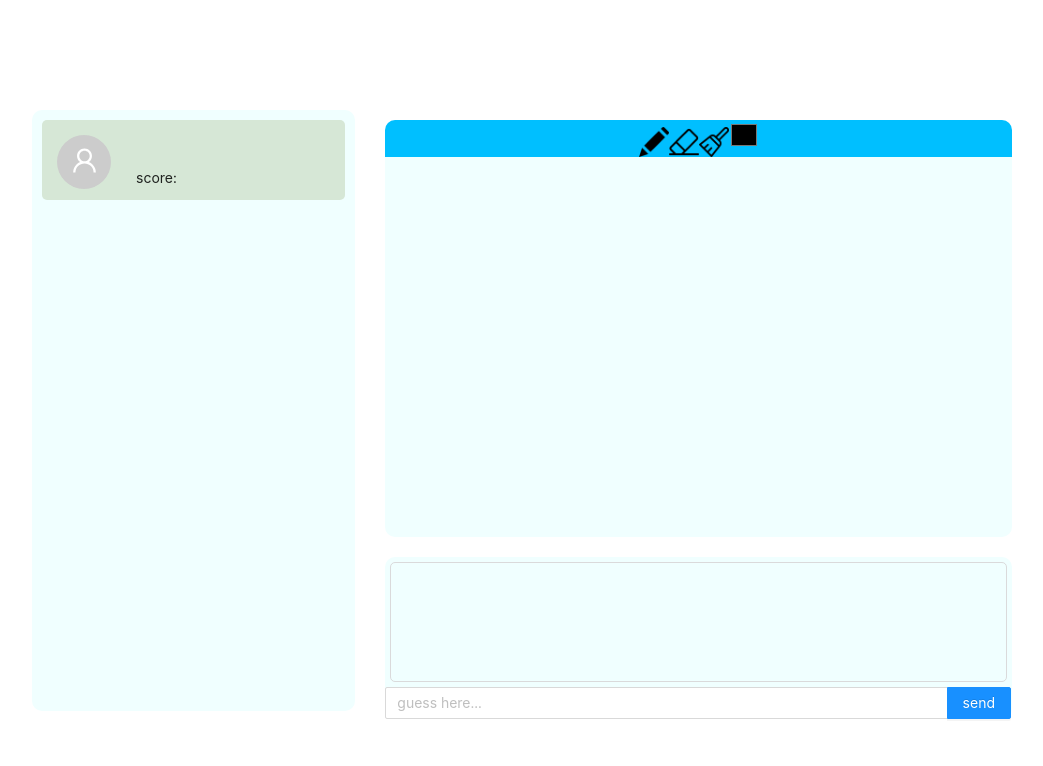
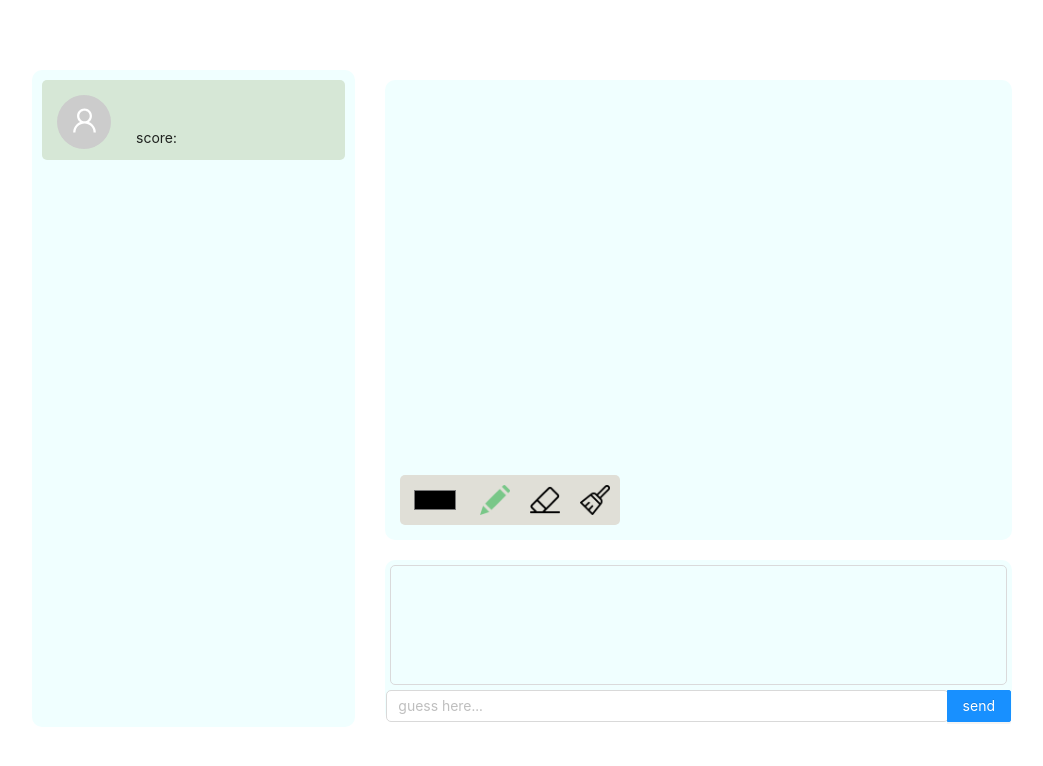
Before and after one commit to Alx-Lai/wp1092, a React (Create React App) app in the folder final/frontend/: page / in a window 1280 px wide. Both pictures are taken after a click on the button "Play". Shown: the top 766 px of the page, without its empty margins (113-1156 px from the left). Built offline with nearby package versions, Linux system fonts and the light colour scheme.

Commit message:
pretify toolbar

```diff
--- a/final/frontend/src/App.css
+++ b/final/frontend/src/App.css
@@ -12,7 +12,7 @@
   width: 1010px;
   height: 621px;
   margin:auto;
-  margin-top: 100px;
+  margin-top: 60px;
 }
 
 .UserList-view{
@@ -24,6 +24,7 @@
   display: flex;
   flex-direction: column;
   justify-content: flex-start;
+  height: 657px;
   /* align-items: stretch; */
 }
 
@@ -144,14 +145,25 @@ img:hover{
 
 #color_picker{
   border: 0;
-  margin: 0;
-  padding: 0;
   background-color: transparent;
-  width: 30px;
   height: 30px;
 }
+
+.icon{
+  margin: 10px;
+}
+
 .toolbar{
-  background-color:deepskyblue;
-  border-top-left-radius: 10px;
-  border-top-right-radius: 10px;
+  background-color:rgb(224, 223, 215);
+  border-radius: 5px;
+  width: 220px;
+  height: 50px;
+  margin: 15px;
+  display: flex;
+  flex-direction: row;
 }
+
+#searchBar{
+  margin-left: 1px;
+  border-radius: 5px;
+}
--- a/final/frontend/src/Components/Canvas.js
+++ b/final/frontend/src/Components/Canvas.js
@@ -1,8 +1,6 @@
 import React, { useRef, useEffect, useState } from 'react'
-import pencil from "../Images/pencil.png"
-import eraser from "../Images/eraser.png"
-import broom from "../Images/broom.png"
 import "../App.css"
+import Toolbar from './Toolbar'
 
 const Canvas = () => {
     const canvasRef = useRef(null)
@@ -21,7 +19,7 @@ const Canvas = () => {
             contextRef.current.lineTo((pageX-offsetX)/2, (pageY-offsetY)/2)
             contextRef.current.stroke()
         }else if(mode === 'eraser'){
-            contextRef.current.clearRect((pageX-offsetX)/2, (pageY-offsetY)/2, 5, 5)
+            contextRef.current.clearRect((pageX-offsetX)/2, (pageY-offsetY)/2, 10, 10)
         }
     }
     const handleMouseDown = (e)=>{
@@ -59,18 +57,13 @@ const Canvas = () => {
     }, [color])
     return (
         <div className='Canvas'>
-        <div className='toolbar'>
-        <img src={pencil} width="30" height="30" onClick={()=>{setMode('pencil')}}/>
-        <img src={eraser} width="30" height="30" onClick={()=>{setMode('eraser')}}/>
-        <img src={broom} width="30" height="30" onClick={()=>{contextRef.current.clearRect(0, 0, canvasRef.current.width, canvasRef.current.height)}} />
-        <input type="color" id="color_picker" onChange={handleChange}/>
-        </div>
         <canvas
             onMouseDown={handleMouseDown}
             onMouseUp={handleMouseUp}
             onMouseMove={handleMouseMove}
             ref={canvasRef}
         />
+        <Toolbar setMode={setMode} contextRef={contextRef} canvasRef={canvasRef} handleChange={handleChange} mode={mode}/>
         </div>
     )
 }
--- /dev/null
+++ b/final/frontend/src/Components/Toolbar.js
@@ -0,0 +1,14 @@
+import pencil from "../Images/pencil.png"
+import eraser from "../Images/eraser.png"
+import broom from "../Images/broom.png"
+
+const Toolbar = ({contextRef, canvasRef, handleChange, setMode, mode})=>{
+    return(<div className='toolbar'>
+    <div className="icon"><input type="color" id="color_picker" onChange={handleChange}/></div>
+    <img src={pencil} style={{filter: (mode=='pencil')? "invert(66%) sepia(36%) saturate(431%) hue-rotate(80deg) brightness(103%) contrast(85%)":"none"}} className="icon" width="30" height="30" onClick={()=>{setMode('pencil')}}/>
+    <img src={eraser} style={{filter: (mode=='eraser')? "invert(66%) sepia(36%) saturate(431%) hue-rotate(80deg) brightness(103%) contrast(85%)":"none"}} className="icon" width="30" height="30" onClick={()=>{setMode('eraser')}}/>
+    <img src={broom} className="icon" width="30" height="30" onClick={()=>{contextRef.current.clearRect(0, 0, canvasRef.current.width, canvasRef.current.height)}} />
+    </div>)
+}
+
+export default Toolbar;
--- a/final/frontend/src/Containers/Room.js
+++ b/final/frontend/src/Containers/Room.js
@@ -13,7 +13,7 @@ const Room = ({me})=>{
           <Canvas />
           <div className = "Chat">
             <div className="Chat-messages"></div>
-            <Input.Search placeholder="guess here..." enterButton="send"></Input.Search>
+            <Input.Search id="searchBar" placeholder="guess here..." enterButton="send"></Input.Search>
           </div>
         </div>
       </div>
```
